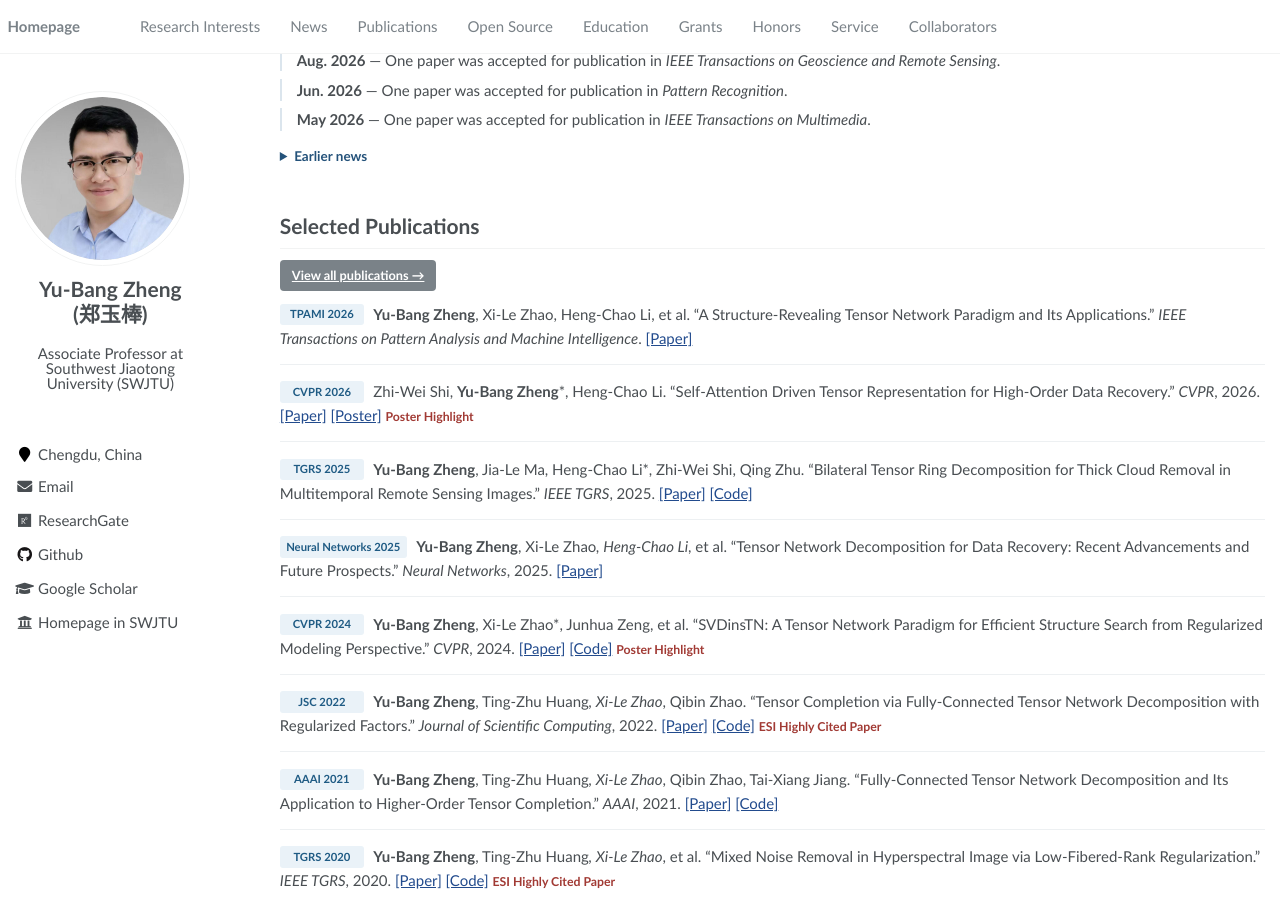
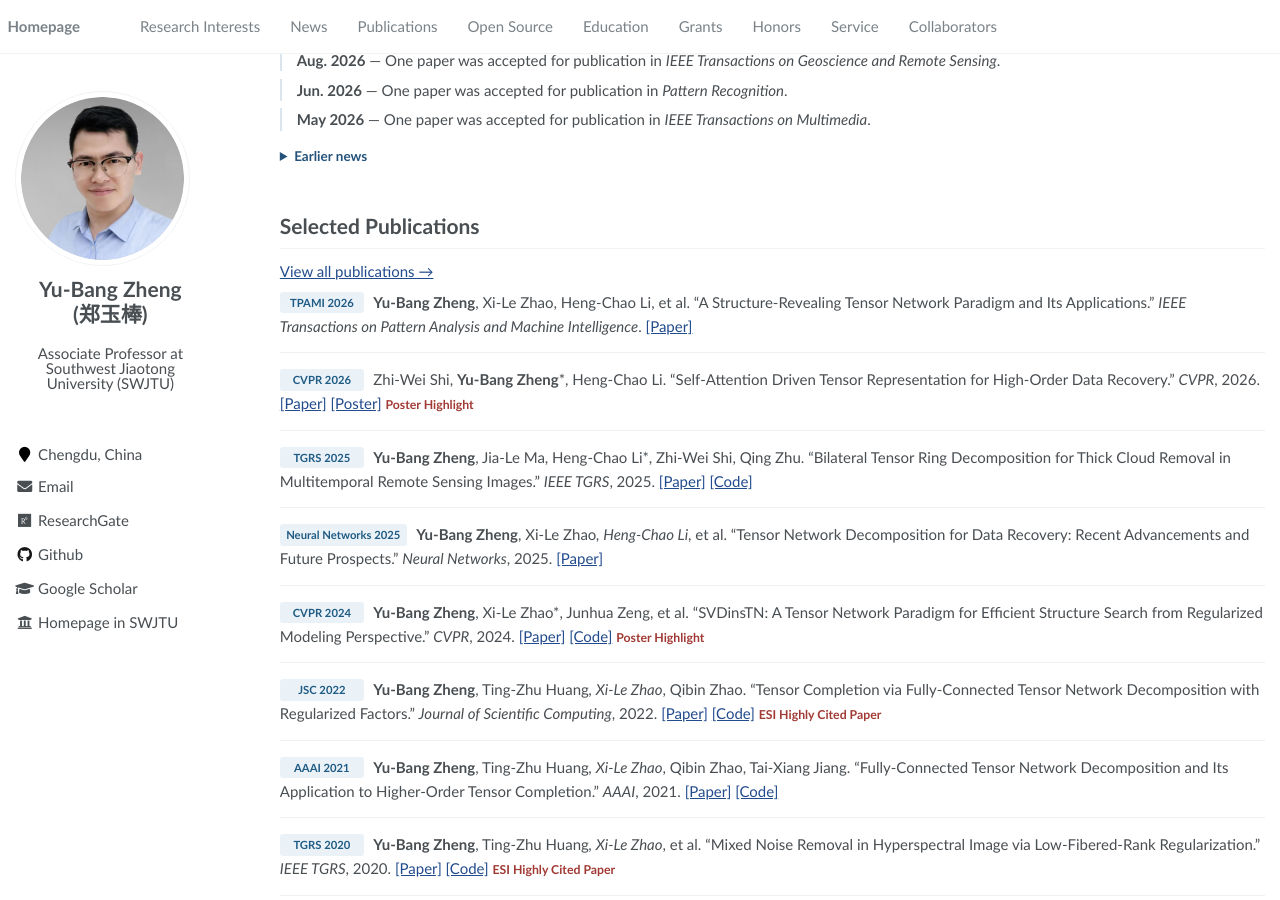
Before and after one commit to YuBangZheng/yubangzheng.github.io, a Jekyll site: the page built from pages/about.md, in a window 1280 px wide and 900 px high, scrolled down 458 px. Built offline with Jekyll 4.4.1, drawn with Linux system fonts in a browser that asks for light colours.

Commit message:
Update about.md

```diff
--- a/pages/about.md
+++ b/pages/about.md
@@ -57,9 +57,8 @@ I am an Associate Professor with the [School of Information Science and Technolo
 
 # Selected Publications
 
-<a href="/publications/" class="btn btn--primary" style="font-size:0.85em; padding:6px 12px;">
-  View all publications →
-</a>
+[View all publications →](/publications/)
+
 
 - <span class="pub-venue">TPAMI 2026</span> **Yu-Bang Zheng**, Xi-Le Zhao, Heng-Chao Li, et al. “A Structure-Revealing Tensor Network Paradigm and Its Applications.” _IEEE Transactions on Pattern Analysis and Machine Intelligence_. [[Paper]](https://doi.org/10.1109/TPAMI.2026.3735826)
 - <span class="pub-venue">CVPR 2026</span> Zhi-Wei Shi, **Yu-Bang Zheng***, Heng-Chao Li. “Self-Attention Driven Tensor Representation for High-Order Data Recovery.” _CVPR_, 2026. [[Paper]](https://openaccess.thecvf.com/content/CVPR2026/papers/Shi_Self-Attention_Driven_Tensor_Representation_for_High-Order_Data_Recovery_CVPR_2026_paper.pdf) [[Poster]](/papers/Poster_SADTR.pdf) <span class="publication-note">Poster Highlight</span>
```
